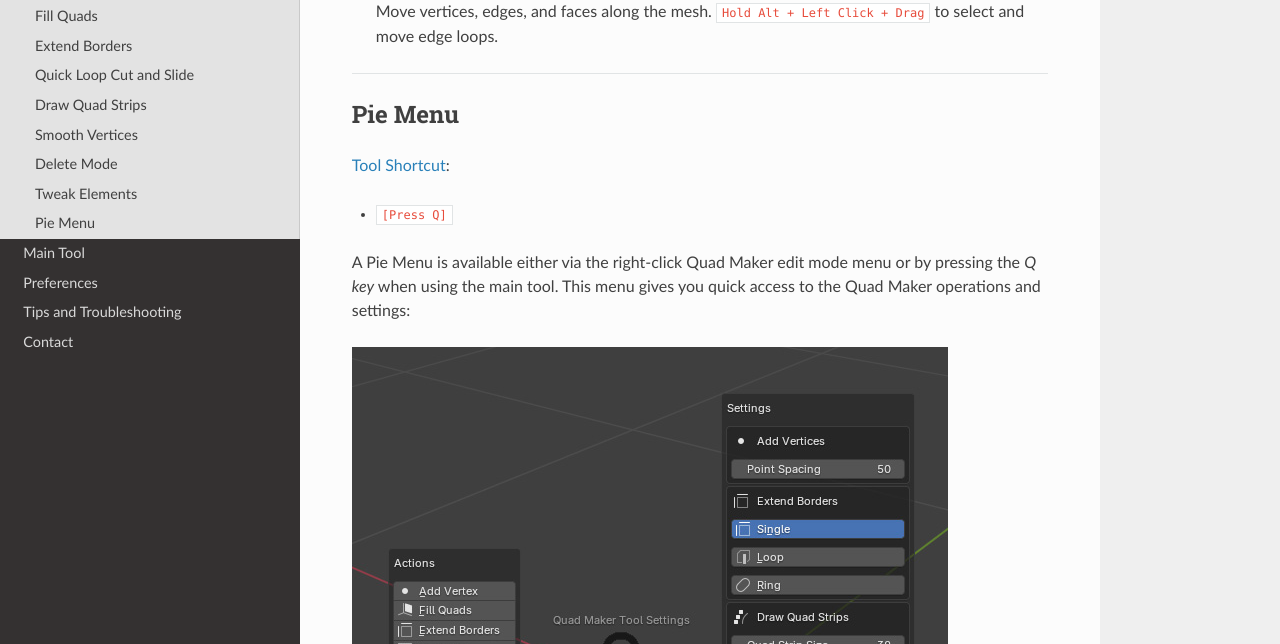
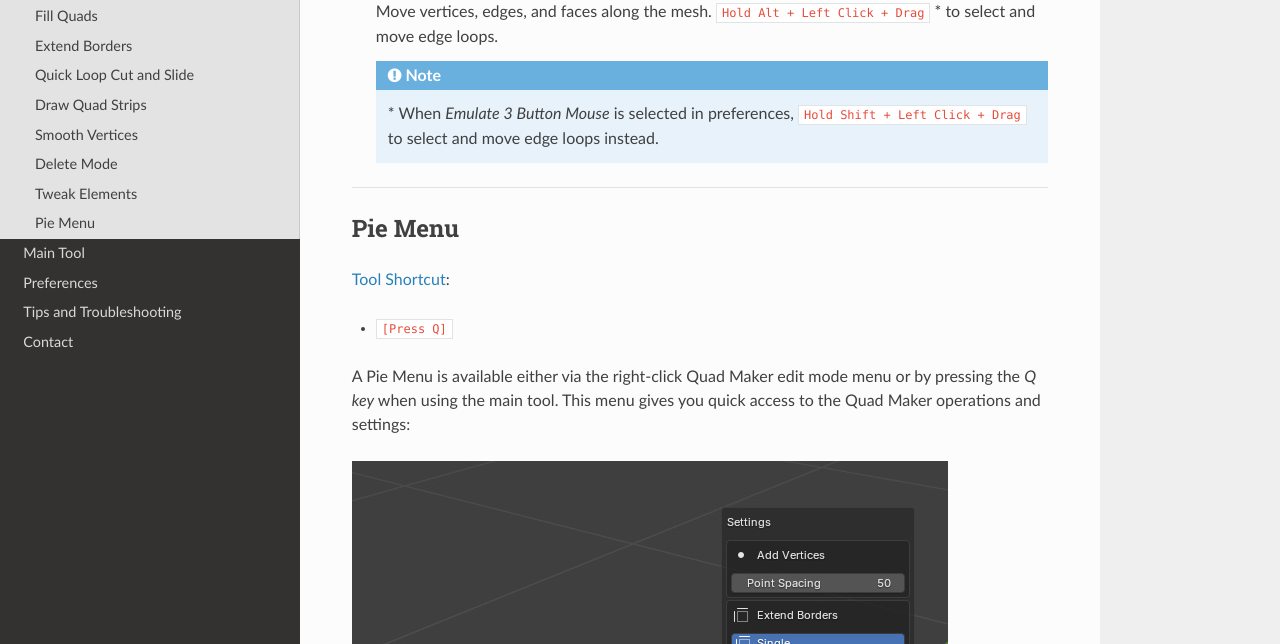
Before and after one commit to mkingsnorth/quad_maker_docs, a Sphinx documentation site: the page built from docs/operations.rst, in a window 1280 px wide and 900 px high, scrolled down 9967 px, cut to the strip 256-900 px from the top of the window. Built offline with Sphinx 7.4.7 and the Read the Docs theme 3.1.0, drawn with Linux system fonts in a browser that asks for light colours.

Commit message:
Added handling for 3 button mouse

```diff
--- a/docs/operations.rst
+++ b/docs/operations.rst
@@ -254,7 +254,11 @@ Tweak Elements
   .. image:: _static/images/tweak.gif
       :alt: Tweak Elements
 
-  Move vertices, edges, and faces along the mesh.  ``Hold Alt + Left Click + Drag`` to select and move edge loops.
+  Move vertices, edges, and faces along the mesh.  ``Hold Alt + Left Click + Drag`` \* to select and move edge loops.
+
+  .. note::
+
+    \* When *Emulate 3 Button Mouse* is selected in preferences,  ``Hold Shift + Left Click + Drag`` to select and move edge loops instead.
 
 ----------------------------------------------------------------------
 
```
